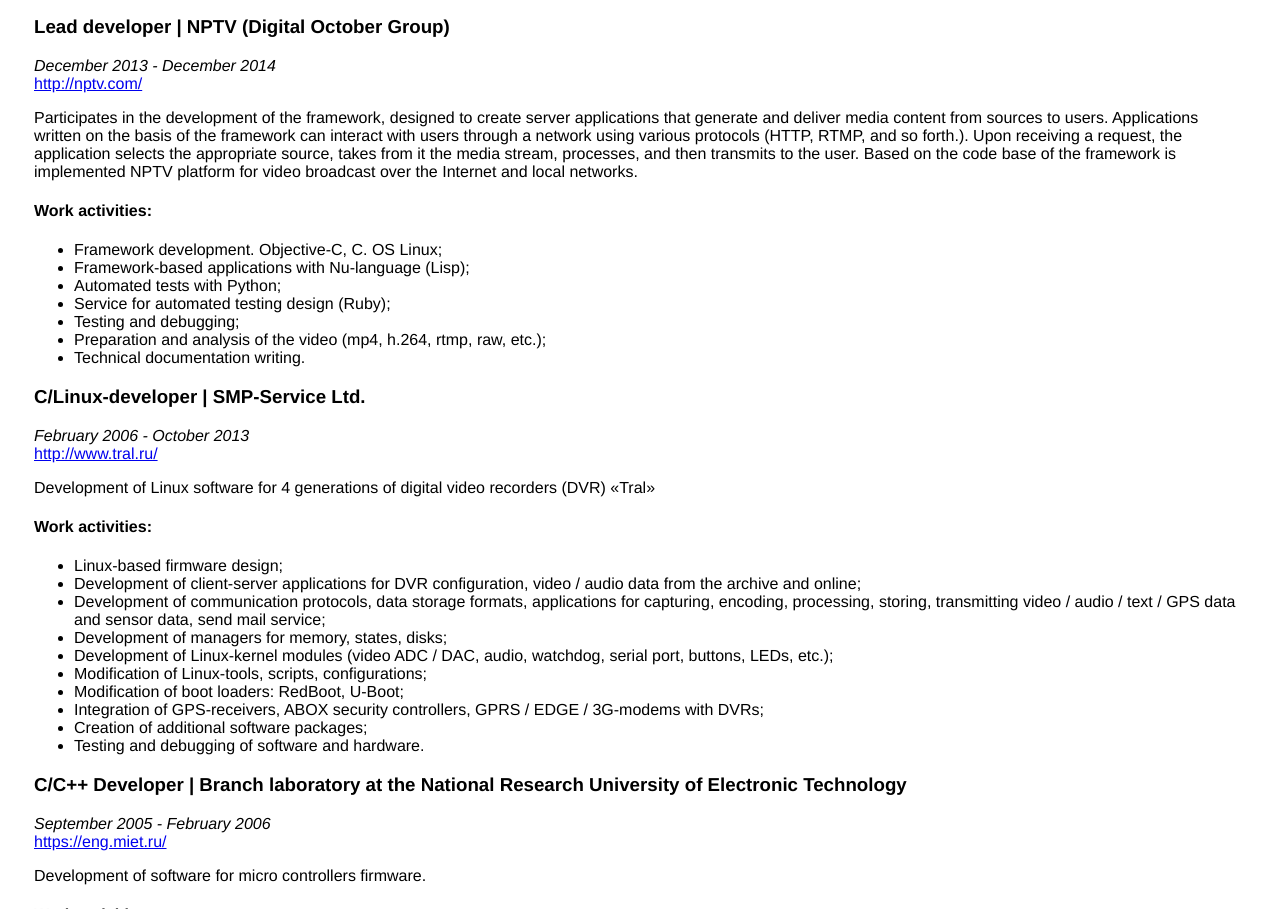
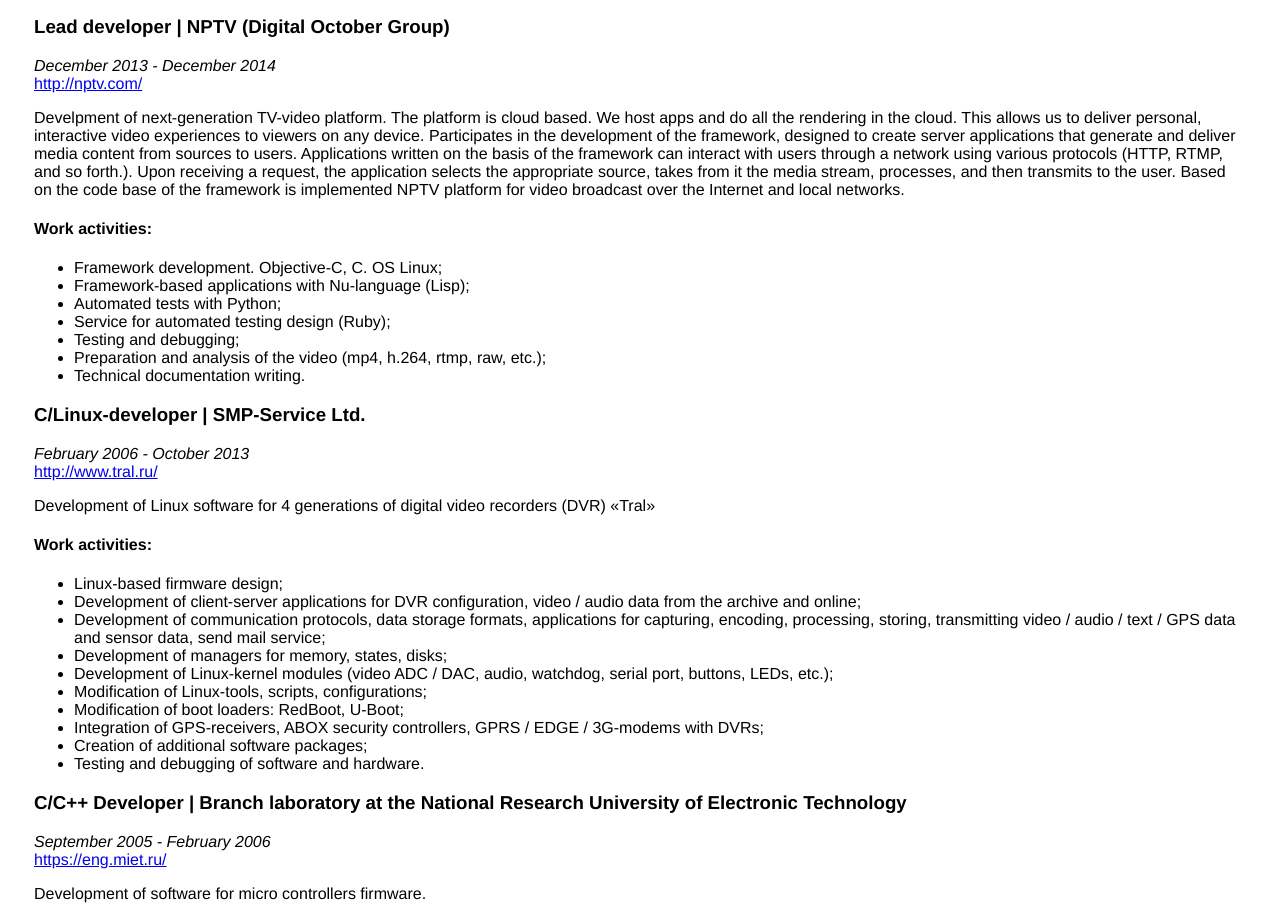
Before and after one commit to alphara/artemarakcheev, a website: page index.html in a window 1280 px wide. Shown: the part 2024-2933 px from the top of the page. Drawn offline with Linux system fonts and the light colour scheme.

Commit message:
nptv experience extended

```diff
--- a/index.html
+++ b/index.html
@@ -213,7 +213,7 @@
       <h3>Lead developer | NPTV (Digital October Group)</h3>
       <div><span class="daterange">December 2013 - December 2014</span></div>
       <div><span class="website"><a href="http://nptv.com/">http://nptv.com/</a></span></div>
-      <p>Participates in the development of the framework, designed to create server applications that generate and deliver media content from sources to users. Applications written on the basis of the framework can interact with users through a network using various protocols (HTTP, RTMP, and so forth.). Upon receiving a request, the application selects the appropriate source, takes from it the media stream, processes, and then transmits to the user. Based on the code base of the framework is implemented NPTV platform for video broadcast over the Internet and local networks.</p>
+      <p>Develpment of next-generation TV-video platform. The platform is cloud based. We host apps and do all the rendering in the cloud. This allows us to deliver personal, interactive video experiences to viewers on any device. Participates in the development of the framework, designed to create server applications that generate and deliver media content from sources to users. Applications written on the basis of the framework can interact with users through a network using various protocols (HTTP, RTMP, and so forth.). Upon receiving a request, the application selects the appropriate source, takes from it the media stream, processes, and then transmits to the user. Based on the code base of the framework is implemented NPTV platform for video broadcast over the Internet and local networks.</p>
       <p>
         <h4>Work activities:</h4>
         <ul>
```
